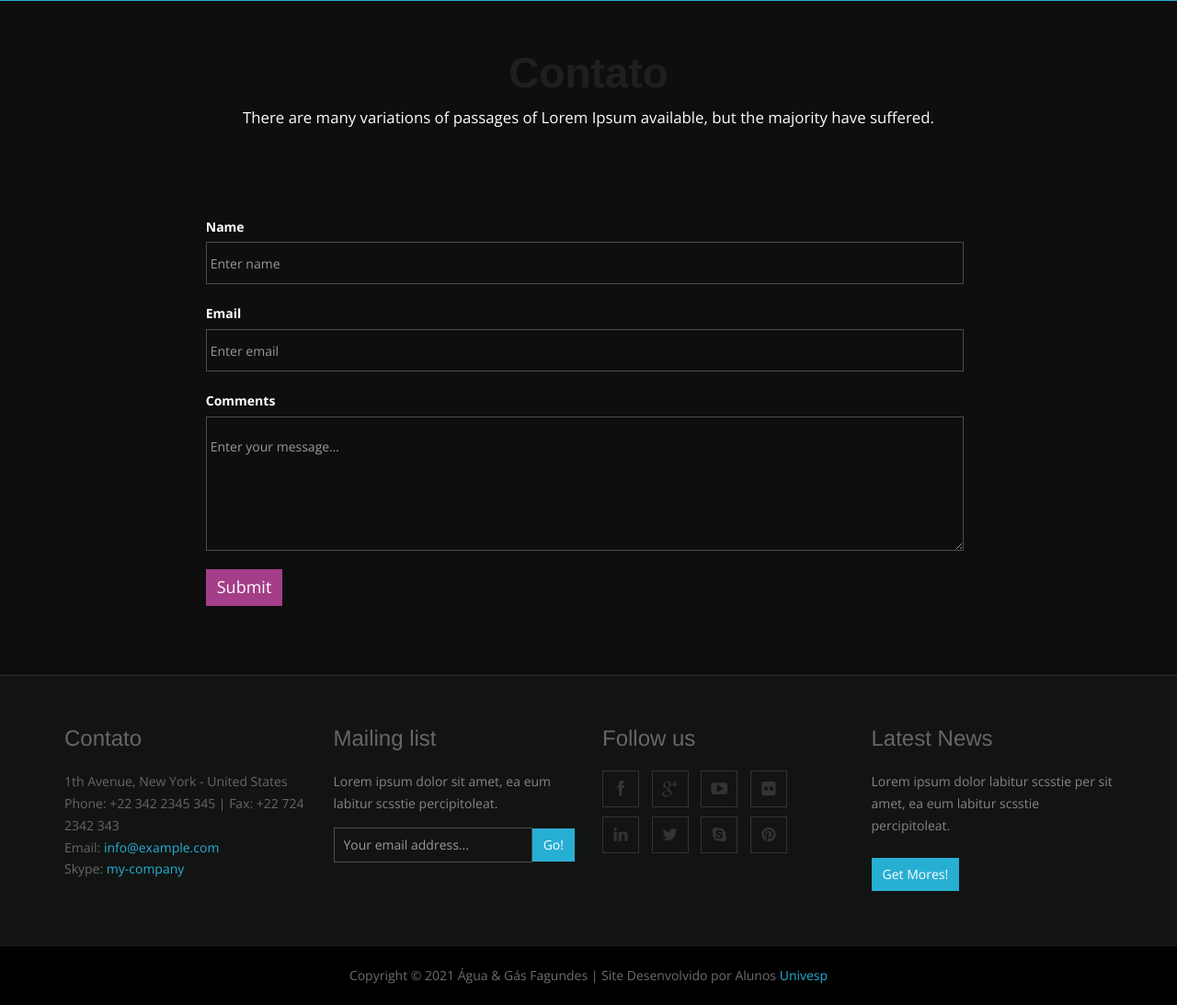
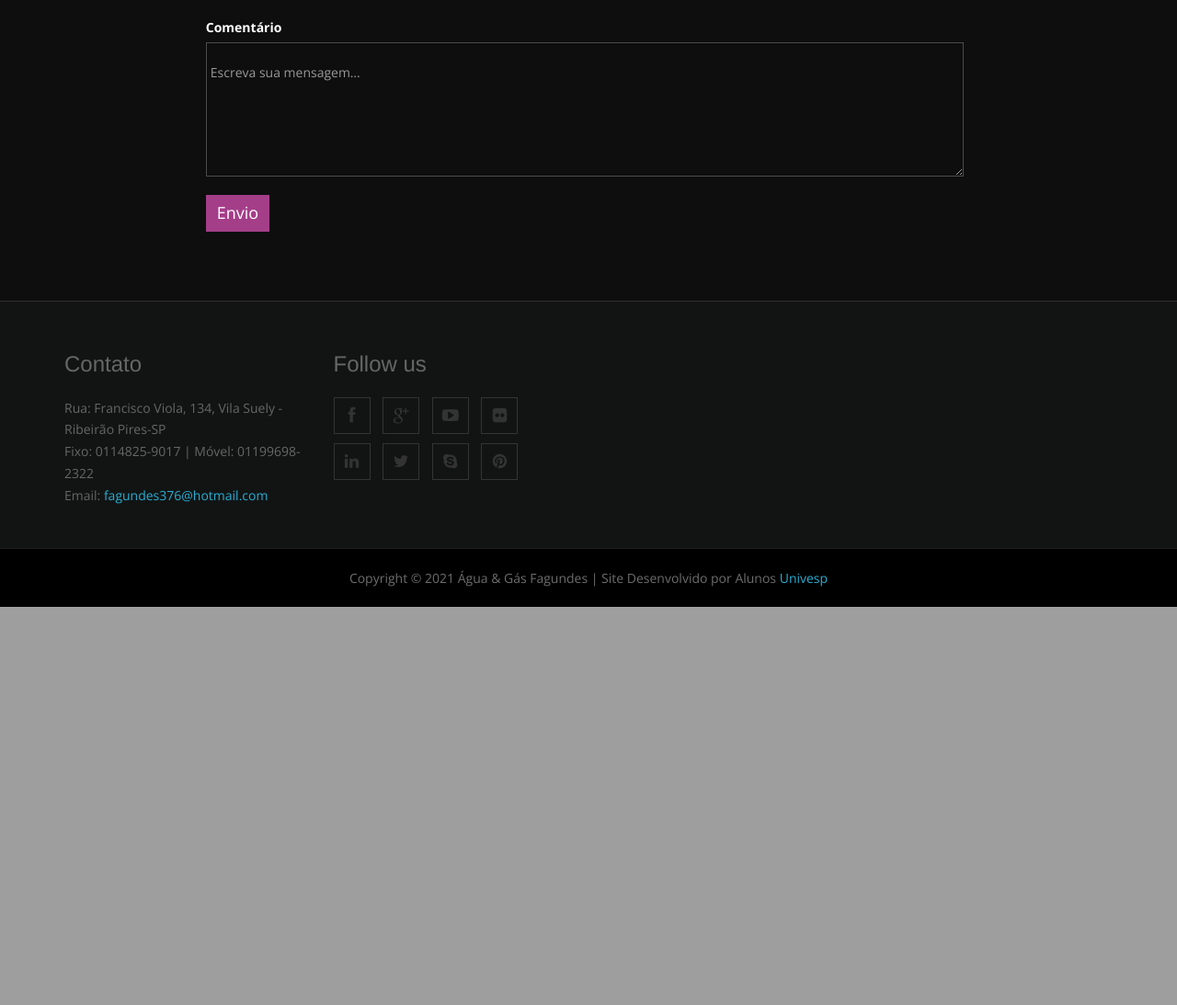
Before and after one commit to aoliveirabr/piunivesp, a Flask app: page / in a window 1280 px wide. Shown: the part 3080-4173 px from the top of the page at 92% size. After the commit the page ends 3740 px from the top, so only its background shows below. Run offline with Flask 2, Linux system fonts and the light colour scheme.

Commit message:
Ajustes - Website

```diff
--- a/web/templates/index.html
+++ b/web/templates/index.html
@@ -82,7 +82,7 @@
 	<!-- end slider -->
   </div>
   <div class="container hero-text2">
-  <h3>Lorem ipsum dolor sit amet, ea eum labitur scsstie percipitoleat<br/> fabulas complectitur deterruisset at pro</h3>
+  <h3>Nossa missão é atender com qualidade<br/> para propocionar a satisfação de nossos clientes.</h3>
   </div>
 </section>
 <section id="servicos" class="page-section colord">
@@ -124,16 +124,12 @@
     <div class="heading text-center">
       <!-- Heading -->
       <h2>Sobre Nós</h2>
-      <p>At lorem Ipsum available, but the majority have suffered alteration in some form by injected humour.</p>
+      <p>Atendemos a região de Ribeirão Pires e cidades vizinhas como Maúa e Rio Grande da Serra.</p>
     </div>
     <div class="row feature design">
       <div class="area1 columns right">
-        <h3>Clean and Modern Design.</h3>
-        <p>Lorem ipsum dolor sit amet, ea eum labitur scsstie percipitoleat fabulas complectitur deterruisset at pro. Odio quaeque reformidans est eu, expetendis intellegebat has ut, viderer invenire ut his. Has molestie percipit an. Falli volumus efficiantur sed id, ad vel noster propriae. Ius ut etiam vivendo, graeci iudicabit constituto at mea. No soleat fabulas prodesset vel, ut quo solum dicunt.
-          Nec et jority have suffered alteration. </p>
-        <p>Odio quaeque reformidans est eu, expetendis intellegebat has ut, viderer invenire ut his. Has molestie percipit an. Falli volumus efficiantur sed id, ad vel noster propriae. Ius ut etiam vivendo, graeci iudicabit constituto at mea. No soleat fabulas prodesset vel, ut quo solum dicunt.
-          Nec et amet vidisse mentitumsstie percipitoleat fabulas. </p>
-          <a href="#" class="btn">Download Apps</a>
+        <p>A empresa Distribuidora de Água e Gás Fagundes está no mercado há mais de 20 anos fornecendo água mineral e gás para residências, empresas, colégios, faculdades, fundações, instituições financeiras e lojas, prezando sempre pela excelência no atendimento e agilidade nas entregas. Trabalhamos também com retirada local e entregas agendadas. </p>
+        <p>A empresa Distribuidora De Agua Fagundes está cadastrada na Receita Federal sob o CNAE 4784-9/00 com atividade fim de Comércio Varejista De Gás Liquefeito De Petróleo (Glp). </p>
       </div>
       <div class="area2 columns feature-media left"> <img src="images/feature-img-1.png" alt="" width="100%"> </div>
     </div>
@@ -162,19 +158,13 @@
   <div class="container text-center">
     <div class="heading">
       <h2>Nossos Serviços</h2>
-      <p>Lorem ipsum dolor sit amet, consectetur adipisicing elit. Culpa, alias enim placeat earum quos ab.</p>
+      <p>Temos os melhores produtos e as entregas mais rápidas da região.</p>
     </div>
     <div class="row">
       <div class="col-md-12">
         <div id="portfolio">
           <ul class="items list-unstyled clearfix animated fadeInRight showing" data-animation="fadeInRight" style="position: relative; height: 438px;">
-            <li class="item branding" style="position: absolute; left: 0px; top: 0px;"> <a href="images/work/1.jpeg" class="fancybox"> <img src="images/work/1.jpeg" alt="">
-              <div class="overlay"> <span>Distribuidora Fagundes </span> </div>
-              </a> </li>
             <li class="item photography" style="position: absolute; left: 292px; top: 0px;"> <a href="images/work/2.jpeg" class="fancybox"> <img src="images/work/2.jpeg" alt="">
-              <div class="overlay"> <span>Distribuidora Fagundes </span> </div>
-              </a> </li>
-            <li class="item branding" style="position: absolute; left: 585px; top: 0px;"> <a href="images/work/3.jpeg" class="fancybox"> <img src="images/work/3.jpeg" alt="">
               <div class="overlay"> <span>Distribuidora Fagundes </span> </div>
               </a> </li>
             <li class="item photography" style="position: absolute; left: 0px; top: 219px;"> <a href="images/work/5.jpeg" class="fancybox"> <img src="images/work/5.jpeg" alt="">
@@ -199,24 +189,23 @@
         <div class="heading text-center">
           <!-- Heading -->
           <h2>Contato</h2>
-          <p>There are many variations of passages of Lorem Ipsum available, but the majority have suffered.</p>
         </div>
       </div>
       <div class="row mrgn30">
         <form method="post" action="" id="contactfrm" role="form">
           <div class="col-sm-12">
             <div class="form-group">
-              <label for="name">Name</label>
-              <input type="text" class="form-control" name="name" id="name" placeholder="Enter name" title="Please enter your name (at least 2 characters)">
+              <label for="name">Nome</label>
+              <input type="text" class="form-control" name="name" id="name" placeholder="Entre com nome" title="Please enter your name (at least 2 characters)">
             </div>
             <div class="form-group">
               <label for="email">Email</label>
-              <input type="email" class="form-control" name="email" id="email" placeholder="Enter email" title="Please enter a valid email address">
+              <input type="email" class="form-control" name="email" id="email" placeholder="Entre com seu email" title="Please enter a valid email address">
             </div>
             <div class="form-group">
-              <label for="comments">Comments</label>
-              <textarea name="comment" class="form-control" id="comments" cols="3" rows="5" placeholder="Enter your message…" title="Please enter your message (at least 10 characters)"></textarea>
-              <button name="submit" type="submit" class="btn btn-lg btn-primary" id="submit">Submit</button>
+              <label for="comments">Comentário</label>
+              <textarea name="comment" class="form-control" id="comments" cols="3" rows="5" placeholder="Escreva sua mensagem…" title="Please enter your message (at least 10 characters)"></textarea>
+              <button name="submit" type="submit" class="btn btn-lg btn-primary" id="submit">Envio</button>
             </div>
             <div class="result"></div>
           </div>
@@ -233,27 +222,11 @@
             	<div class="col">
                    <h4>Contato</h4>
                    <ul>
-                        <li>1th Avenue, New York - United States</li>
-                        <li>Phone: +22 342 2345 345 | Fax: +22 724 2342 343 </li>
-                        <li>Email: <a href="mailto:info@example.com" title="Email Us">info@example.com</a></li>
-                        <li>Skype: <a href="skype:my.test?call" title="Skype us">my-company</a></li>
+                        <li>Rua: Francisco Viola, 134, Vila Suely - Ribeirão Pires-SP</li>
+                        <li>Fixo: 0114825-9017 | Móvel: 01199698-2322</li>
+                        <li>Email: <a href="mailto:fagundes376@hotmail.com" title="Email Us">fagundes376@hotmail.com</a></li>
                     </ul>
                  </div>
-            </div>
-
-            <div class="col-md-3">
-            	<div class="col">
-                    <h4>Mailing list</h4>
-                    <p>Lorem ipsum dolor sit amet, ea eum labitur scsstie percipitoleat.</p>
-                    <form class="form-inline">
-                        <div class="input-group">
-                            <input type="text" class="form-control" placeholder="Your email address...">
-                            <span class="input-group-btn">
-                                <button class="btn" type="button">Go!</button>
-                            </span>
-                        </div>
-                    </form>
-                </div>
             </div>
 
             <div class="col-md-3">
@@ -267,17 +240,6 @@
                     <a href="#"><i class="fa fa-twitter"></i></a>
                     <a href="#"><i class="fa fa-skype"></i></a>
                     <a href="#"><i class="fa fa-pinterest"></i></a>
-                </div>
-            </div>
-
-             <div class="col-md-3">
-             	<div class="col">
-                    <h4>Latest News</h4>
-                    <p>
-                    Lorem ipsum dolor labitur scsstie per sit amet, ea eum labitur scsstie percipitoleat.
-                    <br><br>
-                    <a href="#" class="btn">Get Mores!</a>
-                    </p>
                 </div>
             </div>
         </div>
```
Also changed, not shown: other parts of web/templates/index.html (+1 -1 lines).
